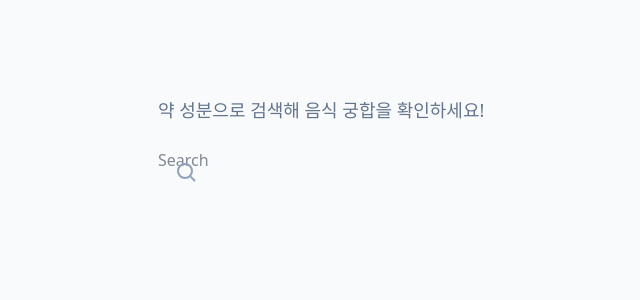
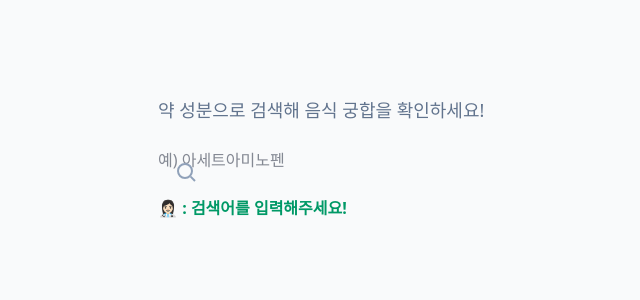
Before and after one commit to wjjhhj0914/react-assignments, a React (Vite) app in the folder week03-card-search/: page / in a window 1280 px wide. Shown: the top 300 px of the page, without its empty margins (114-754 px from the left). Built offline with nearby package versions, Linux system fonts and the light colour scheme; a web font is replaced by a local one.

Commit message:
feat: SearchBar 디바운스 검색 기능 추가
- 입력값이 바뀌면 0.2초 후에 검색 실행
- 빈 값일 경우, 에러 메시지 표시
- 에러 메시지 스타일 개선

```diff
--- a/week03-card-search/src/components/SearchBar.jsx
+++ b/week03-card-search/src/components/SearchBar.jsx
@@ -1,33 +1,39 @@
-import { useRef, useState } from 'react'
+import { useEffect, useRef, useState } from 'react'
 
 export default function SearchBar({
   onSearch,
   defaultValue = '',
-  placeholder = 'Search',
+  placeholder = '예) 아세트아미노펜',
 }) {
   const [searchTerm, setSearchTerm] = useState(defaultValue)
   const [errorMessage, setErrorMessage] = useState('')
   const inputRef = useRef(null)
+  const debounceRef = useRef(null)
 
-  const handleSubmit = (e) => {
-    e.preventDefault()
+  const handleSubmit = (e) => e.preventDefault()
 
-    const trimmedSearchTerm = searchTerm.trim()
+  useEffect(() => {
+    clearTimeout(debounceRef.current)
 
-    if (!trimmedSearchTerm) {
-      setErrorMessage('검색어를 입력해주세요! 🤓')
-      inputRef.current?.focus()
-      return
-    }
+    debounceRef.current = setTimeout(() => {
+      const trimmedSearchTerm = searchTerm.trim()
 
-    setErrorMessage('')
-    onSearch?.(trimmedSearchTerm)
-  }
+      if (!trimmedSearchTerm) {
+        setErrorMessage('👩🏻‍⚕️ : 검색어를 입력해주세요!')
+        onSearch?.('')
+      } else {
+        setErrorMessage('')
+        onSearch?.(trimmedSearchTerm)
+      }
+    }, 200)
+
+    return () => clearTimeout(debounceRef.current)
+  }, [searchTerm, onSearch])
 
   return (
     <form role="search" onSubmit={handleSubmit} className="relative">
       <label htmlFor="search-drug" className="sr-only">
-        약 이름 검색
+        약 성분 검색
       </label>
       <div className="relative">
         <svg
@@ -48,7 +54,7 @@ export default function SearchBar({
           value={searchTerm}
           onChange={(e) => setSearchTerm(e.target.value)}
           placeholder={placeholder}
-          aria-label="약 이름 검색"
+          aria-label="약 성분 검색"
           className="input-field"
           aria-invalid={Boolean(errorMessage)}
           aria-describedby={errorMessage ? 'search-error' : undefined}
@@ -63,7 +69,7 @@ export default function SearchBar({
           id="search-error"
           role="alert"
           aria-live="assertive"
-          className="mt-3 text-sm text-red-400"
+          className="mt-6 text-base font-semibold text-emerald-600"
         >
           {errorMessage}
         </p>
```
